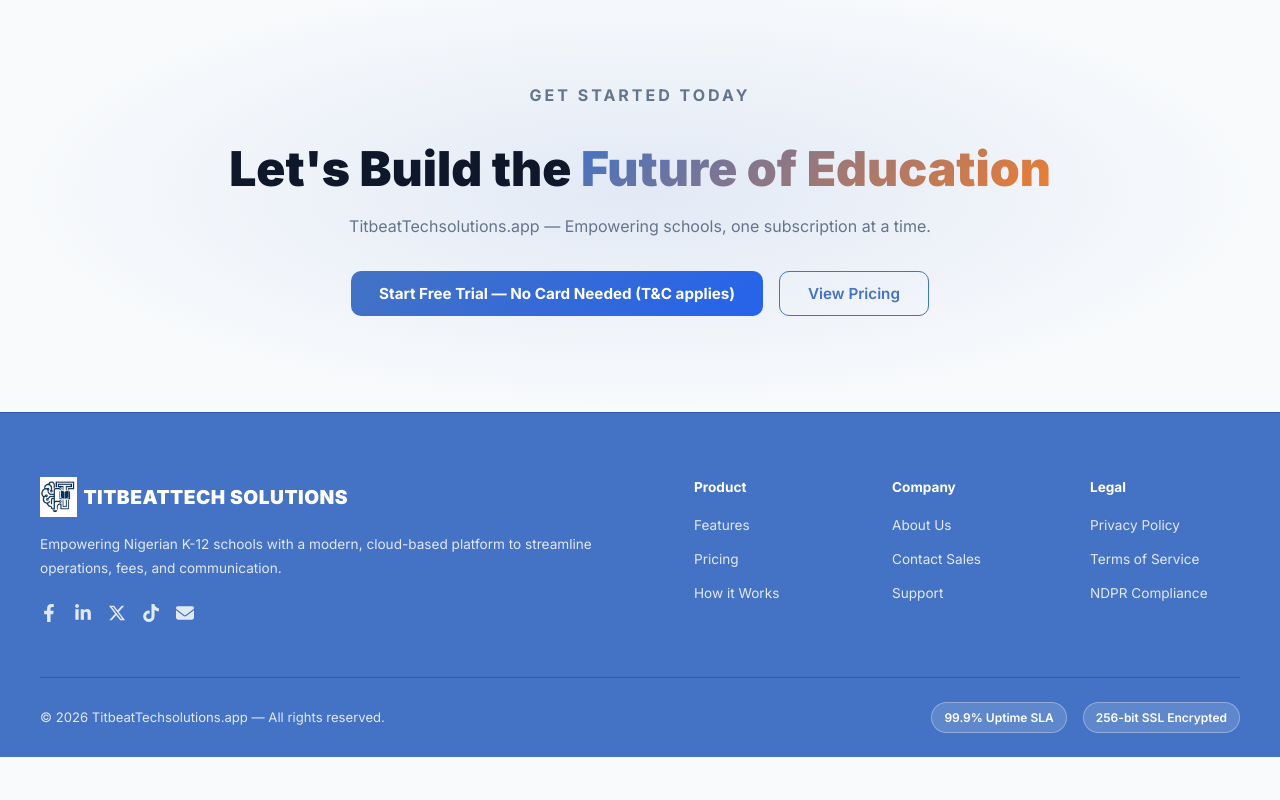
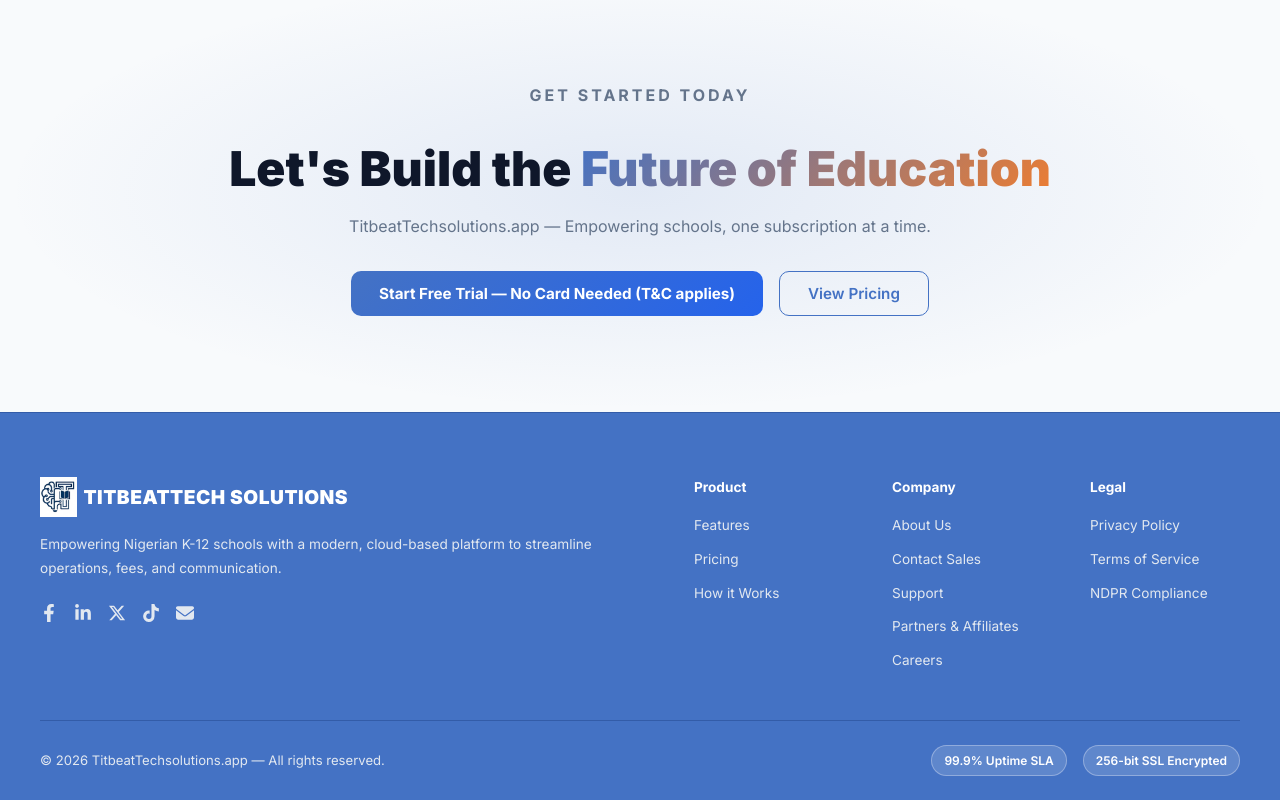
Before and after one commit to pchiderasamuel/titbeattechsolutions.com, a Next.js app: page / in a window 1280 px wide. Shown: the part 8600-9400 px from the top of the page. Before the commit the page ends 9357 px from the top, so only its background shows below. Built offline with nearby package versions, Linux system fonts and the light colour scheme; no server answers.

Commit message:
feat: add Partners and Careers links to footer to boost corporate credibility

```diff
--- a/src/app/page.tsx
+++ b/src/app/page.tsx
@@ -322,7 +322,7 @@
             </div>
           </div>
           <div className={styles.footerCol}><h4>Product</h4><a href="#features">Features</a><a href="#pricing">Pricing</a><a href="#how-it-works">How it Works</a></div>
-          <div className={styles.footerCol}><h4>Company</h4><a href="#about">About Us</a><a href="#contact">Contact Sales</a><a href="mailto:titbeattechsolutions@gmail.com">Support</a></div>
+          <div className={styles.footerCol}><h4>Company</h4><a href="#about">About Us</a><a href="#contact">Contact Sales</a><a href="mailto:titbeattechsolutions@gmail.com">Support</a><a href="mailto:titbeattechsolutions@gmail.com?subject=Partnership Inquiry">Partners & Affiliates</a><a href="mailto:titbeattechsolutions@gmail.com?subject=Careers Inquiry">Careers</a></div>
           <div className={styles.footerCol}><h4>Legal</h4><a href="/privacy">Privacy Policy</a><a href="/terms">Terms of Service</a><a href="/ndpr-compliance">NDPR Compliance</a></div>
         </div>
         <div className={styles.footerBottom}>
```
